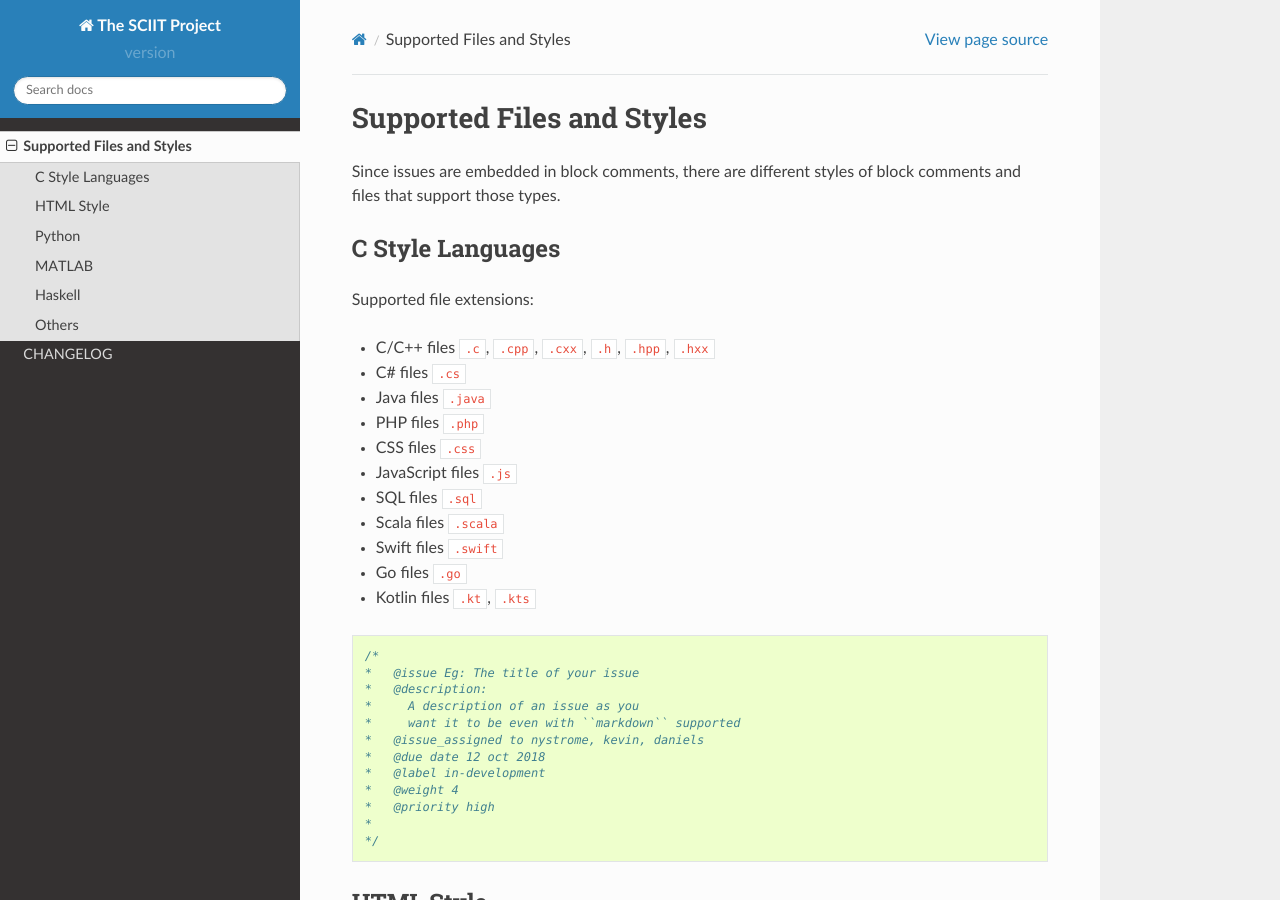
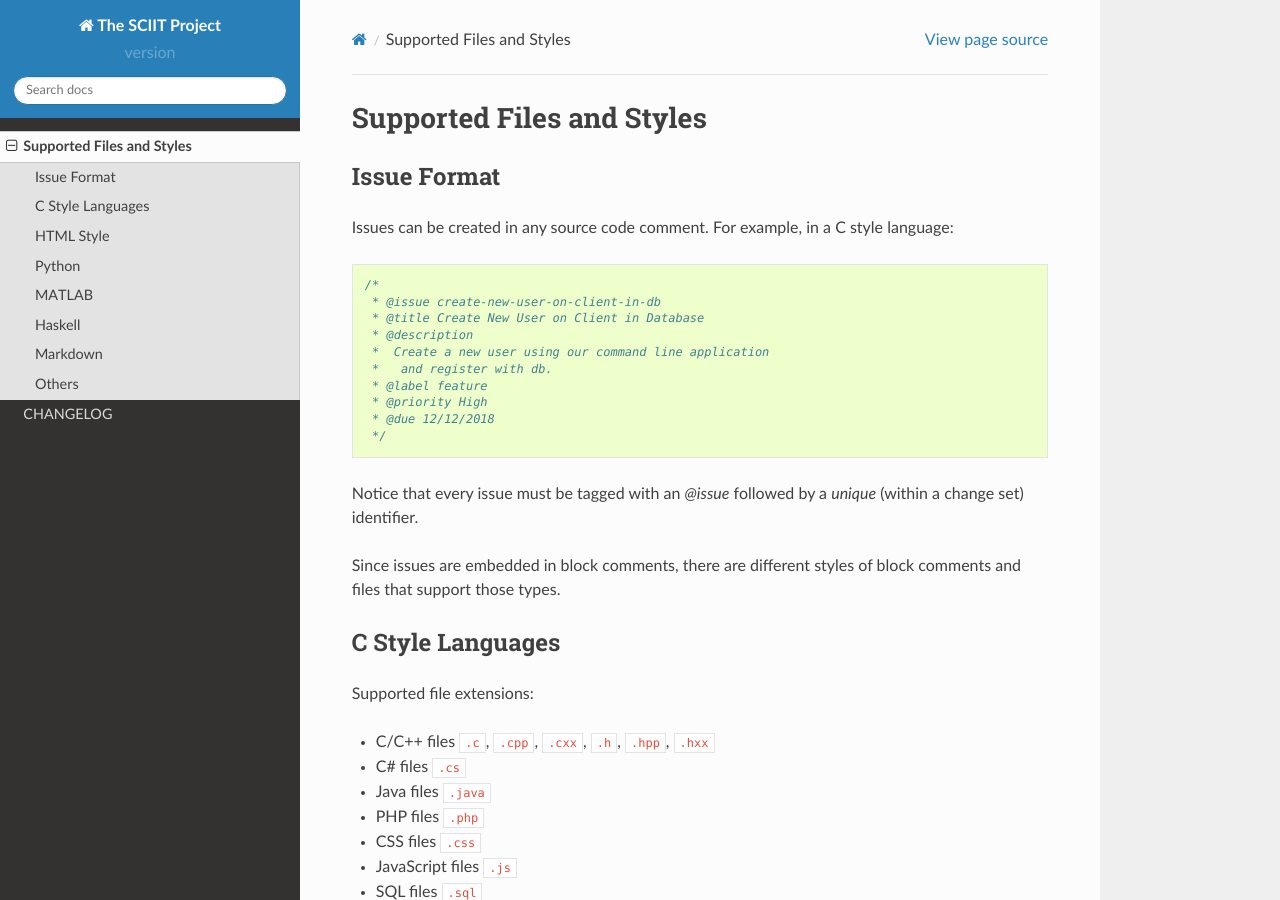
Before and after one commit to ScienceOfComputerProgramming/SCICO-D-20-00070, a Sphinx documentation site: the page built from docs/styles.rst, in a window 1280 px wide and 900 px high. Built offline with Sphinx 7.4.7 and the Read the Docs theme 2.0.0, drawn with Linux system fonts in a browser that asks for light colours; pages that are not in the unit, such as notebooks, are missing from menus; some of the changed text lies outside the part shown.

```diff
--- a/docs/styles.rst
+++ b/docs/styles.rst
@@ -2,6 +2,28 @@
 
 Supported Files and Styles
 ==========================
+
+Issue Format
+------------
+
+Issues can be created in any source code comment.  For example, in a
+C style language:
+
+.. code:: c
+
+       /*
+        * @issue create-new-user-on-client-in-db
+        * @title Create New User on Client in Database
+        * @description
+        *  Create a new user using our command line application
+        *   and register with db.
+        * @label feature
+        * @priority High
+        * @due 12/12/2018
+        */
+
+Notice that every issue must be tagged with an `@issue` followed by a
+*unique* (within a change set) identifier.
 
 Since issues are embedded in block comments, there are different styles
 of block comments and files that support those types.
@@ -117,6 +139,28 @@
            @priority high
        -}
 
+
+Markdown
+--------
+
+Supports ``.md`` files
+
+.. code:: markdown
+
+       ---
+           @issue Eg: The title of your issue
+           @description:
+               A description of an issue as you
+               want it to be even with ``markdown`` supported
+           @issue_assigned to nystrome, kevin, daniels
+           @due date 12 oct 2018
+           @label in-development
+           @weight 4
+           @priority high
+       ---
+
+
+
 Others
 ------
 
```
Also changed, not shown: docs/index.rst (+3 -4 lines), 4 other files.
